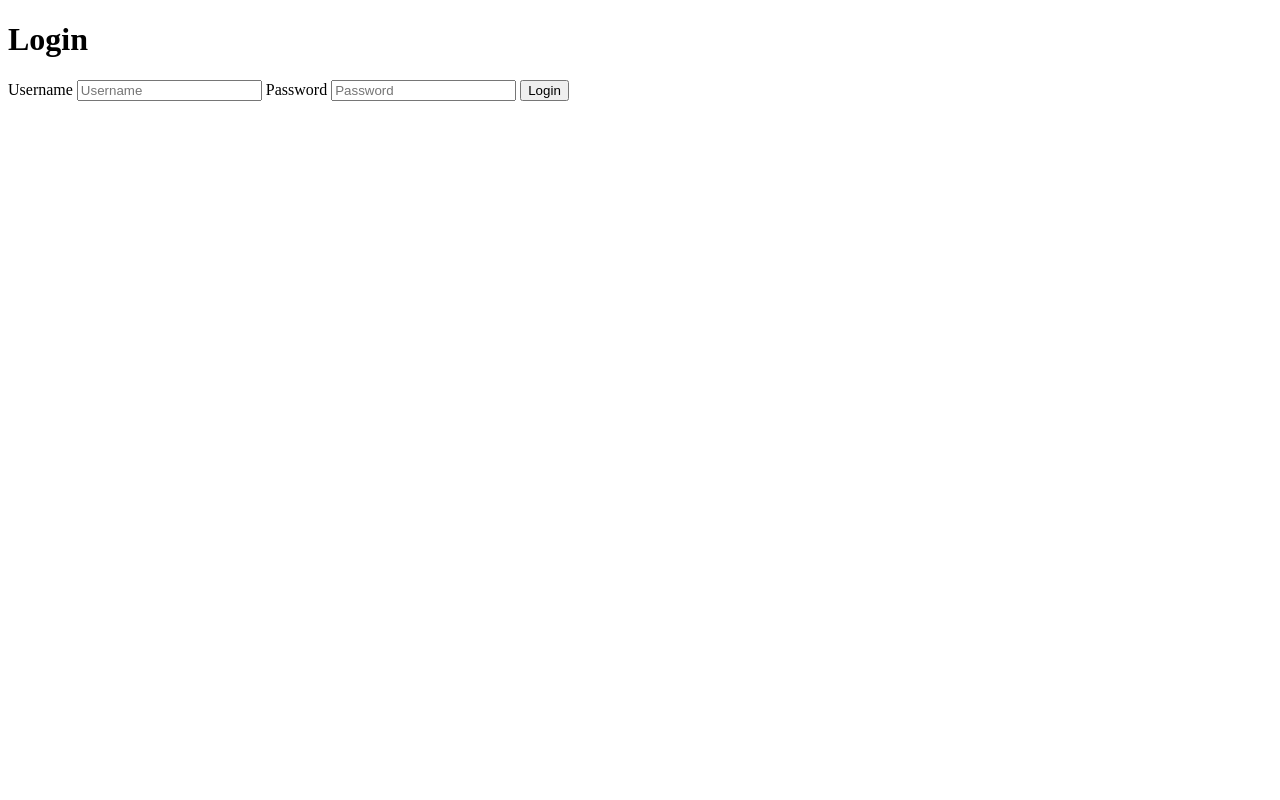
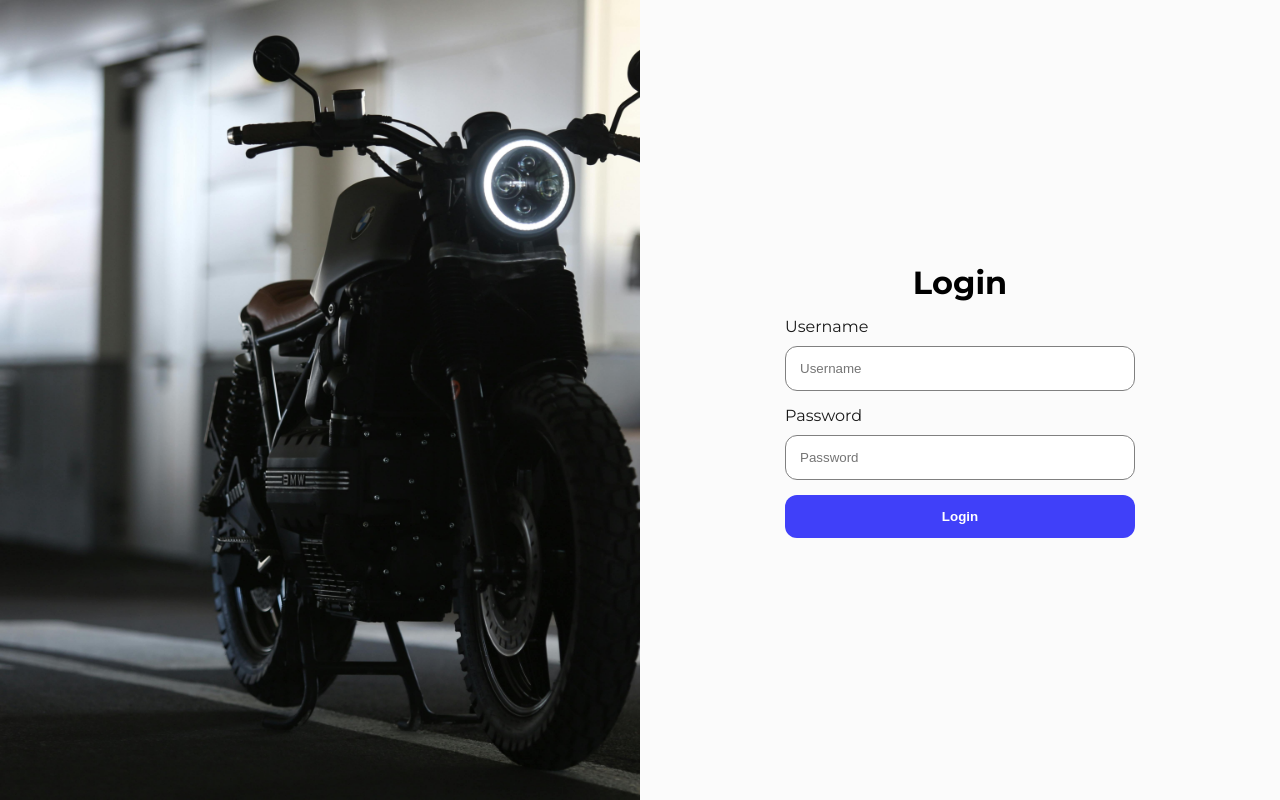
Before and after one commit to ManuelPiresLuis01/Pagina_Login_HTML_CSS_JS, a plain HTML site: page index.html in a window 1280 px wide. Drawn offline with Linux system fonts and the light colour scheme.

Commit message:
projecto finalizado

```diff
--- a/index.html
+++ b/index.html
@@ -3,7 +3,11 @@
   <head>
     <meta charset="UTF-8" />
     <meta name="viewport" content="width=device-width, initial-scale=1.0" />
-    <title>Document</title>
+    <link rel="stylesheet" href="./src/style.css">
+    <link rel="preconnect" href="https://fonts.googleapis.com">
+    <link rel="preconnect" href="https://fonts.gstatic.com" crossorigin>
+    <link href="https://fonts.googleapis.com/css2?family=Montserrat:ital,wght@0,100..900;1,100..900&display=swap" rel="stylesheet">
+    <title>Login Screen</title>
   </head>
   <body>
     <div class="container">
@@ -13,13 +17,15 @@
                 <h1>Login</h1>
                 <div class="form">
                     <label>Username</label>
-                    <input type="text" placeholder="Username">
+                    <input id="username" type="text" placeholder="Username">
                     <label>Password</label>
-                    <input type="password" placeholder="Password">
-                    <button>Login</button>
+                    <input id="password" type="password" placeholder="Password">
+                    <button id="button" >Login</button>
                 </div>
             </div>
         </div>
     </div>
+
+    <script src="./src/script.js"></script>
   </body>
 </html>
--- /dev/null
+++ b/src/script.js
@@ -0,0 +1,12 @@
+let username = document.getElementById("username");
+let password = document.getElementById("password");
+let button = document.getElementById("button");
+
+button.addEventListener("click", () => {
+
+    if (!(username.value) && !(password.value )) {
+        alert("Você não inseriu nada nos inputs")
+    }else{
+        alert(`Seu nome de usuário é: ${username.value} e sua senha é: ${password.value}`);
+    }
+});
--- /dev/null
+++ b/src/style.css
@@ -0,0 +1,71 @@
+* {
+  margin: 0;
+  padding: 0;
+  box-sizing: border-box;
+
+}
+
+body{
+     font-family: "Montserrat", sans-serif;
+}
+
+.container {
+  width: 100%;
+  height: 100dvh;
+  display: flex;
+}
+
+.left {
+  width: 50%;
+  background: url(../public/moto.jpg);
+  background-size: cover;
+  background-position: center;
+}
+
+.right {
+  background-color: #cdcdcd16;
+  width: 50%;
+  display: flex;
+  justify-content: center;
+  align-items: center;
+}
+
+.right div {
+  display: flex;
+  gap: 15px;
+  flex-direction: column;
+  width: 350px;
+}
+
+.right input {
+  border: none;
+  border: 1px solid #808080;
+  padding: 14px;
+  border-radius: 12px;
+  outline-color: #2e2ef9e8;
+  background-color: #ffffff;
+}
+
+.right button {
+    cursor: pointer;
+  border: none;
+  padding: 14px;
+  border-radius: 12px;
+  color: #ffffff;
+  font-weight: bold;
+  background-color: #2e2ef9e8;
+}
+
+.right button:hover{
+  background-color: #4646f8e8;
+}
+
+.right label {
+  color: #000000e6;
+  margin-bottom: -5px;
+}
+
+.right h1 {
+  text-align: center;
+  font-weight: bold;
+}
```
Also changed, not shown: public/moto.jpg (added).
